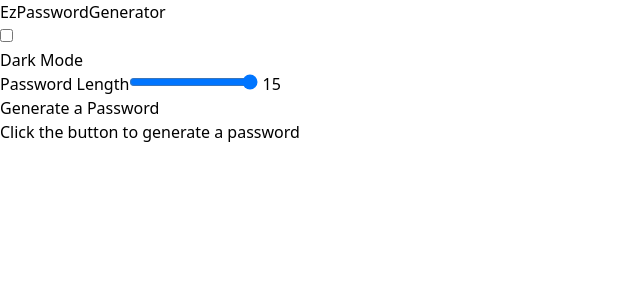
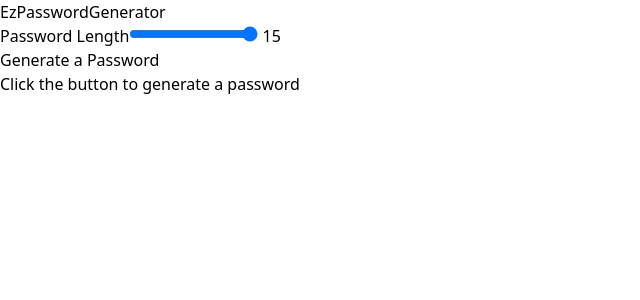
Before and after one commit to crocofied/EzPasswordGenerator, a React (Vite) app in the folder client/: page / in a window 1280 px wide. Shown: the top 300 px of the page, without its empty margins (0-640 px from the left). Built offline with nearby package versions, Linux system fonts and the light colour scheme.

Commit message:
Fixed display of unreleased feature

```diff
--- a/client/src/App.jsx
+++ b/client/src/App.jsx
@@ -25,11 +25,6 @@
         EzPasswordGenerator
       </h1>
 
-      <label class="inline-flex items-center cursor-pointer">
-        <input type="checkbox" value="" class="sr-only peer"/>
-        <div class="relative w-11 h-6 bg-gray-200 peer-focus:outline-none peer-focus:ring-4 peer-focus:ring-blue-300 dark:peer-focus:ring-blue-800 rounded-full peer dark:bg-gray-700 peer-checked:after:translate-x-full rtl:peer-checked:after:-translate-x-full peer-checked:after:border-white after:content-[''] after:absolute after:top-[2px] after:start-[2px] after:bg-white after:border-gray-300 after:border after:rounded-full after:h-5 after:w-5 after:transition-all dark:border-gray-600 peer-checked:bg-blue-600"></div>
-        <span class="ms-3 text-sm font-medium text-gray-900 dark:text-gray-300">Dark Mode</span>
-      </label>
 
       {/* Input Values and Button */}
       <div className="pt-5 border w-1/3 border-slate-700 flex flex-col items-center">
```
